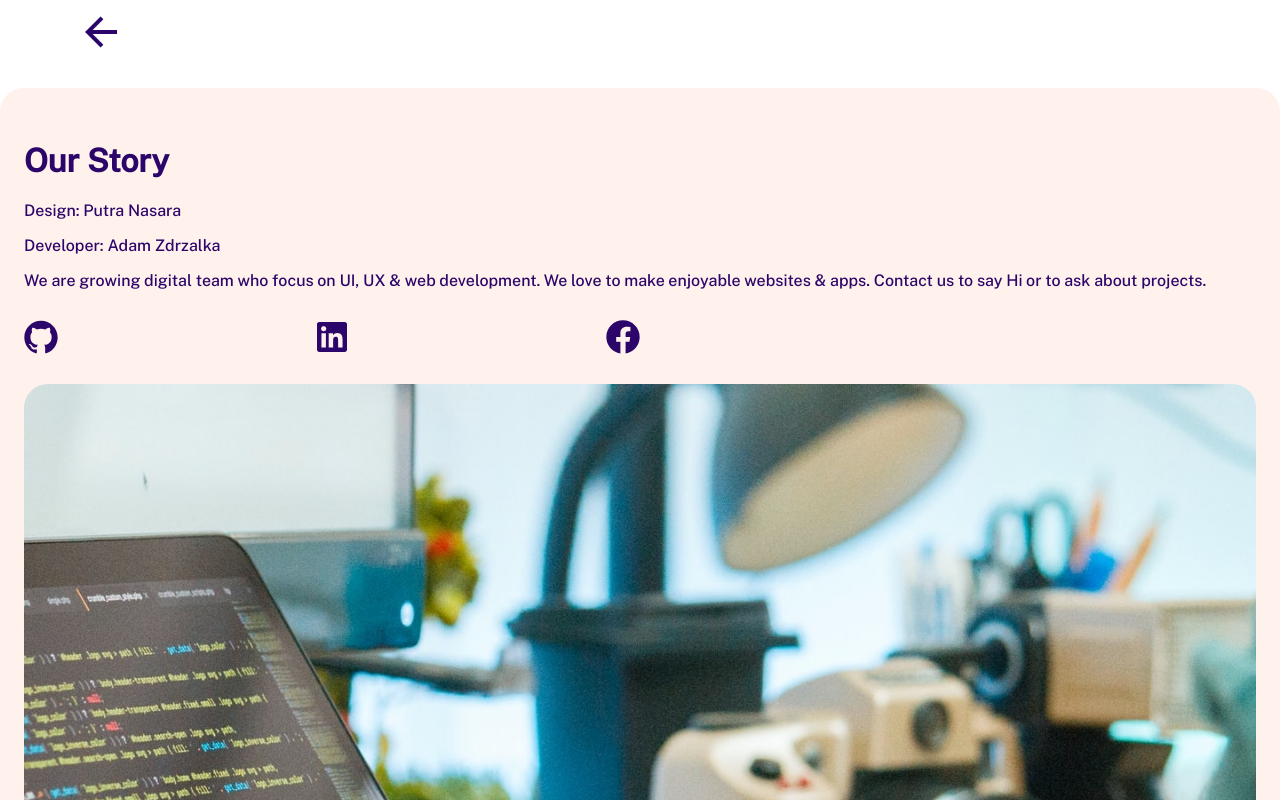
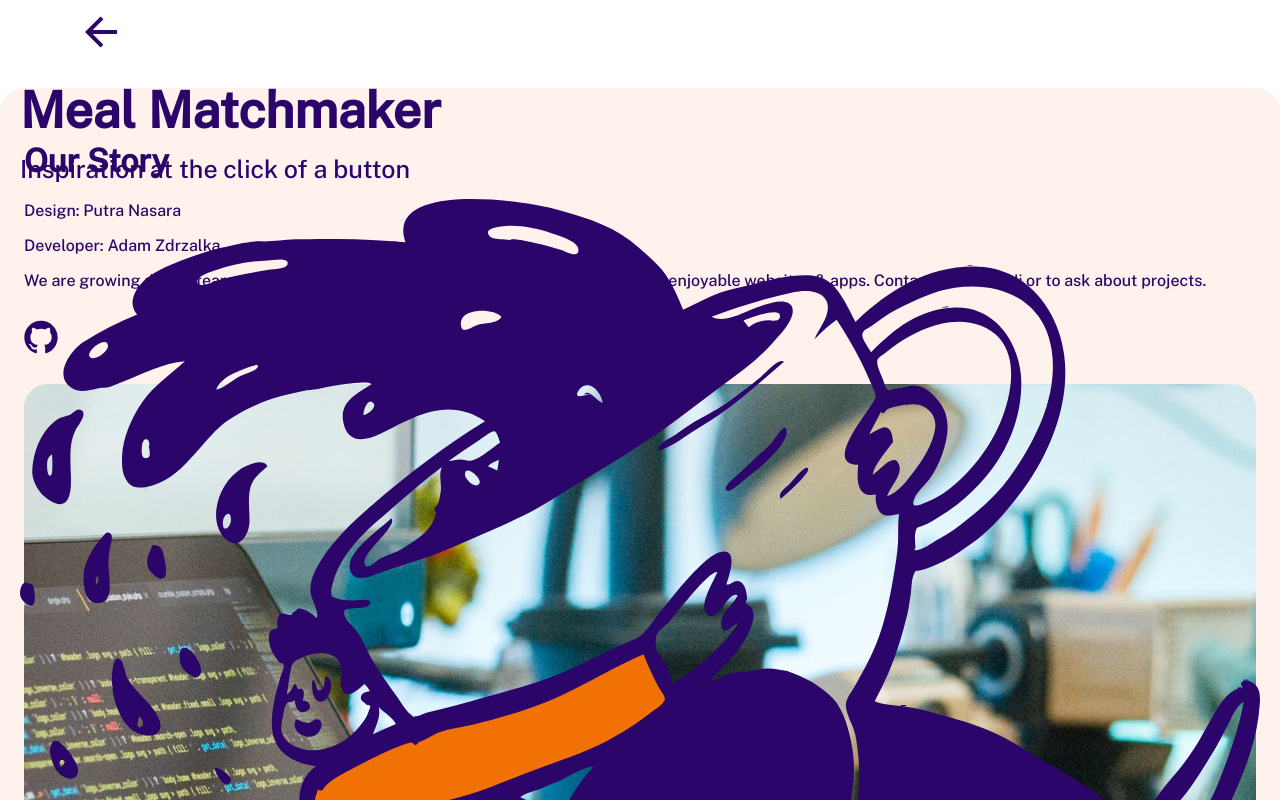
Before and after one commit to moderndayNeo/Meal-Matchmaker, a React (Create React App) app: page /contact in a window 1280 px wide. Shown: the top 800 px of the page. Built offline with nearby package versions, Linux system fonts and the light colour scheme.

Commit message:
feat: Re-route bad URLs to WelcomePage

```diff
--- a/src/App.tsx
+++ b/src/App.tsx
@@ -6,9 +6,10 @@ import Recipe from './Recipe/Recipe'
 import ContactPage from './ContactPage/ContactPage'
 import { BrowserRouter, Route } from 'react-router-dom'
 import { meal } from '../src/media/response-example'
+import { IMeal } from './IMeal'
 
 function App() {
-    const [randomRecipe, setRandomRecipe] = useState(meal)
+    const [randomRecipe, setRandomRecipe] = useState<IMeal>(meal)
 
     async function getRandomRecipe(): Promise<void> {
         const response = await fetch(
@@ -16,7 +17,6 @@ function App() {
         )
         const data = await response.json()
         setRandomRecipe(data.meals[0])
-        console.log('clicked')
     }
 
     return (
@@ -27,15 +27,22 @@ function App() {
                     exact
                     path="/recipe-generator"
                     render={(props) => (
-                        <RecipeGenerator {...props} meal={randomRecipe} onClick={() => getRandomRecipe()} />
+                        <RecipeGenerator
+                            {...props}
+                            meal={randomRecipe}
+                            onClick={() => getRandomRecipe()}
+                        />
                     )}
                 />
                 <Route
                     exact
                     path="/recipe"
-                    render={(props) => <Recipe {...props} meal={randomRecipe} />}
+                    render={(props) => (
+                        <Recipe {...props} meal={randomRecipe} />
+                    )}
                 />
                 <Route exact path="/contact" component={ContactPage} />
+                <Route path="/:slug" component={WelcomePage} />
             </div>
         </BrowserRouter>
     )
```
